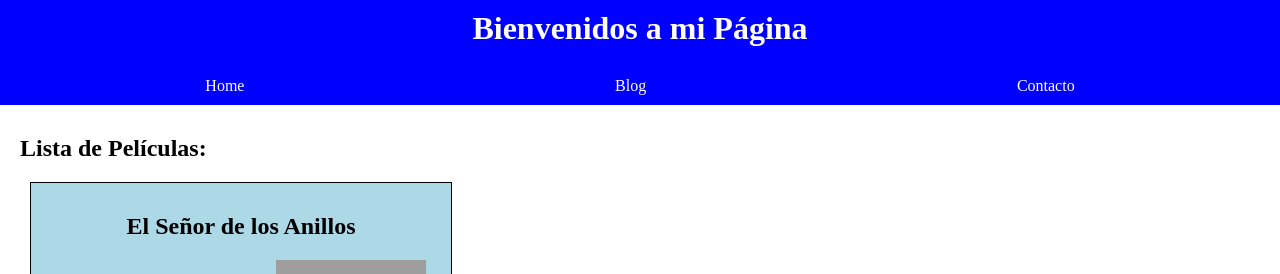
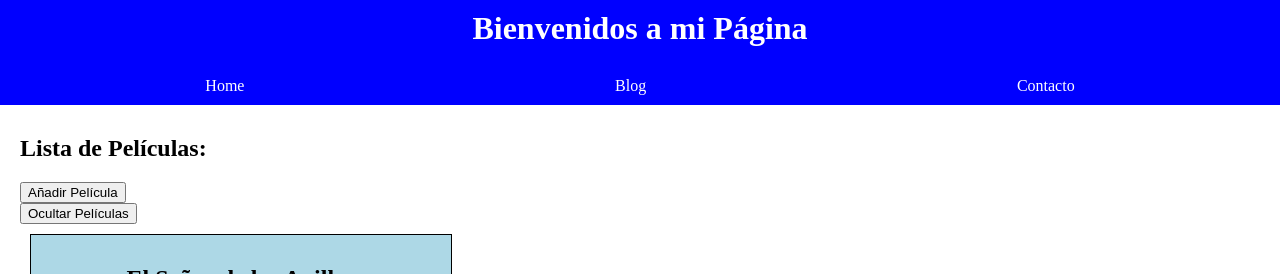
Before and after one commit to Amaza-ing/CEI-Angular, an Angular app: page / in a window 1280 px wide. Shown: the top 274 px of the page. Built offline with nearby package versions, Linux system fonts and the light colour scheme; grey boxes are pictures that could not be loaded.

Commit message:
lifecycle hooks

```diff
--- a/src/app/app.component.ts
+++ b/src/app/app.component.ts
@@ -2,11 +2,12 @@ import { Component } from '@angular/core';
 import { HeaderComponent } from './components/header/header.component';
 import { ParentComponent } from "./components/parent/parent.component";
 import { MovieListComponent } from "./components/movie-list/movie-list.component";
+import { NewsSectionComponent } from './components/news-section/news-section.component';
 
 
 @Component({
   selector: 'app-root',
-  imports: [HeaderComponent, ParentComponent, MovieListComponent],
+  imports: [HeaderComponent, NewsSectionComponent, ParentComponent, MovieListComponent],
   templateUrl: './app.component.html',
   styleUrl: './app.component.css'
 })
--- a/src/app/components/movie-card/movie-card.component.ts
+++ b/src/app/components/movie-card/movie-card.component.ts
@@ -1,4 +1,4 @@
-import { Component, EventEmitter, Input, output, Output } from '@angular/core';
+import { Component, EventEmitter, Input, OnChanges, OnDestroy, output, Output, SimpleChanges } from '@angular/core';
 
 @Component({
   selector: 'app-movie-card',
@@ -6,7 +6,7 @@ import { Component, EventEmitter, Input, output, Output } from '@angular/core';
   templateUrl: './movie-card.component.html',
   styleUrl: './movie-card.component.css',
 })
-export class MovieCardComponent {
+export class MovieCardComponent implements OnChanges, OnDestroy {
   @Input()
   movie: any = {};
 
@@ -14,6 +14,14 @@ export class MovieCardComponent {
 
   @Output()
   watchlistChange = new EventEmitter<number>();
+
+  ngOnChanges(changes: SimpleChanges): void {
+    console.log("Cambios en el input");
+  }
+
+  ngOnDestroy(): void {
+    console.log("Componente MovieCard Destruido");
+  }
 
   sendMsg() {
     this.messageSent.emit('Mensaje desde ' + this.movie.title);
--- a/src/app/components/movie-list/movie-list.component.html
+++ b/src/app/components/movie-list/movie-list.component.html
@@ -1,6 +1,16 @@
 <section class="movie-list">
   <h2>Lista de Películas:</h2>
+  <button (click)="addNewMovie()">Añadir Película</button>
+  <br>
+  <button (click)="toggleMovies()">
+    @if (showMovies) {
+      Ocultar Películas
+    } @else {
+      Mostrar Películas
+    }
+  </button>
 
+  @if (showMovies) {
     <ul>
       @for (movie of movies; track movie.id) {
       <li>
@@ -12,4 +22,5 @@
       </li>
       }
     </ul>
+  }
 </section>
--- a/src/app/components/movie-list/movie-list.component.ts
+++ b/src/app/components/movie-list/movie-list.component.ts
@@ -9,6 +9,7 @@ import { MovieCardComponent } from "../movie-card/movie-card.component";
 })
 export class MovieListComponent implements OnInit {
   movies: any[];
+  showMovies: boolean = true;
 
    constructor() {
     console.log("Mensaje desde el constructor");
@@ -55,4 +56,19 @@ export class MovieListComponent implements OnInit {
       selectedMovie.isWatchlist = !selectedMovie.isWatchlist;
     }
   }
+
+  addNewMovie() {
+    this.movies.push({
+      id: 4,
+      title: "Dune",
+      duration: 200,
+      director: "Denis Villeneuve",
+      img: "https://m.media-amazon.com/images/I/61eBiE82dDL._AC_UF1000,1000_QL80_.jpg",
+      isWatchlist: false
+    })
+  }
+
+  toggleMovies() {
+    this.showMovies = !this.showMovies;
+  }
 }
--- a/src/app/components/news-section/news-section.component.ts
+++ b/src/app/components/news-section/news-section.component.ts
@@ -1,4 +1,4 @@
-import { Component } from '@angular/core';
+import { Component, DoCheck } from '@angular/core';
 
 @Component({
   selector: 'app-news-section',
@@ -6,7 +6,7 @@ import { Component } from '@angular/core';
   templateUrl: './news-section.component.html',
   styleUrl: './news-section.component.css'
 })
-export class NewsSectionComponent {
+export class NewsSectionComponent implements DoCheck{
   newsSectionTitle: string = "Las Noticias más Novedosas!";
   pageNumber: number = 100;
   hasAnyImage: boolean = false;
@@ -19,6 +19,10 @@ export class NewsSectionComponent {
     name: "Ordenador",
     price: 1000,
     isForSale: true
+  }
+
+  ngDoCheck(): void {
+    console.log("Ha habido cambios en alguna variable");
   }
 
   sayHello() {
```
Lines whose indentation alone changed are shown as unchanged.
